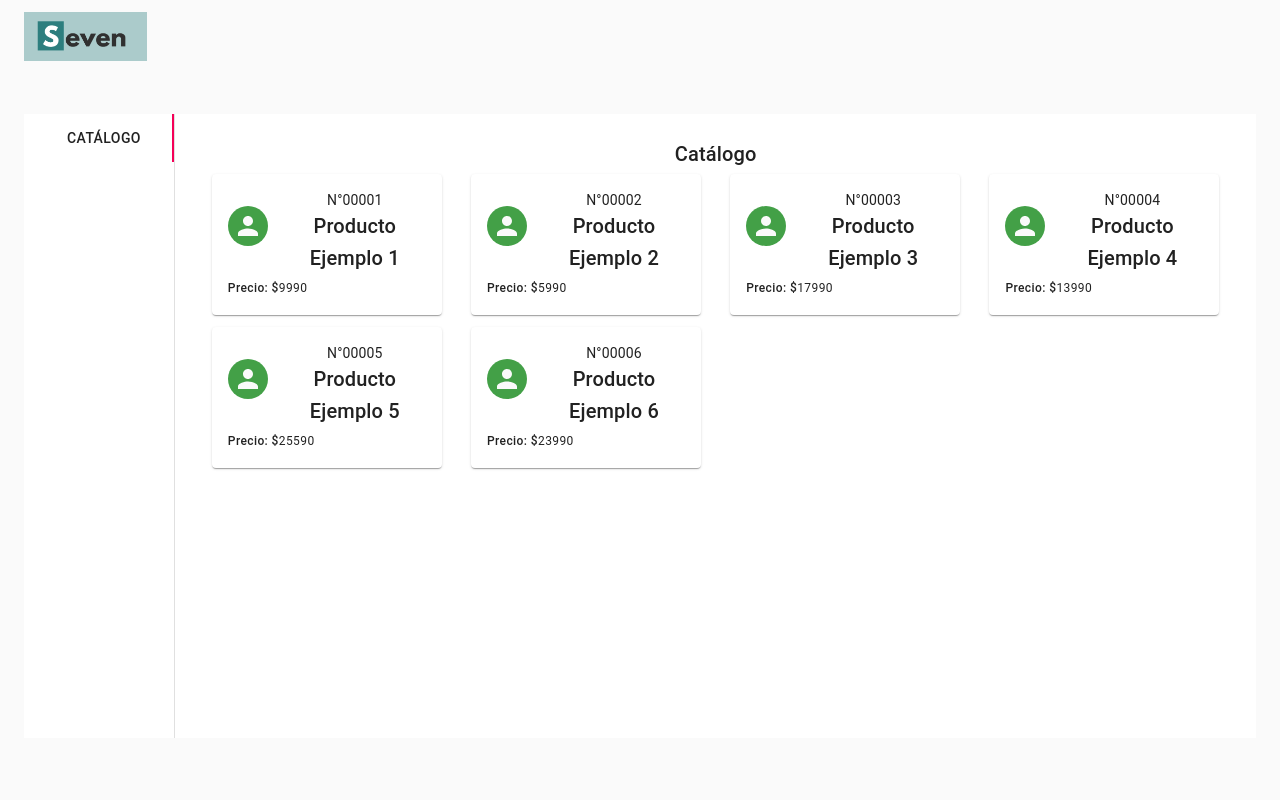
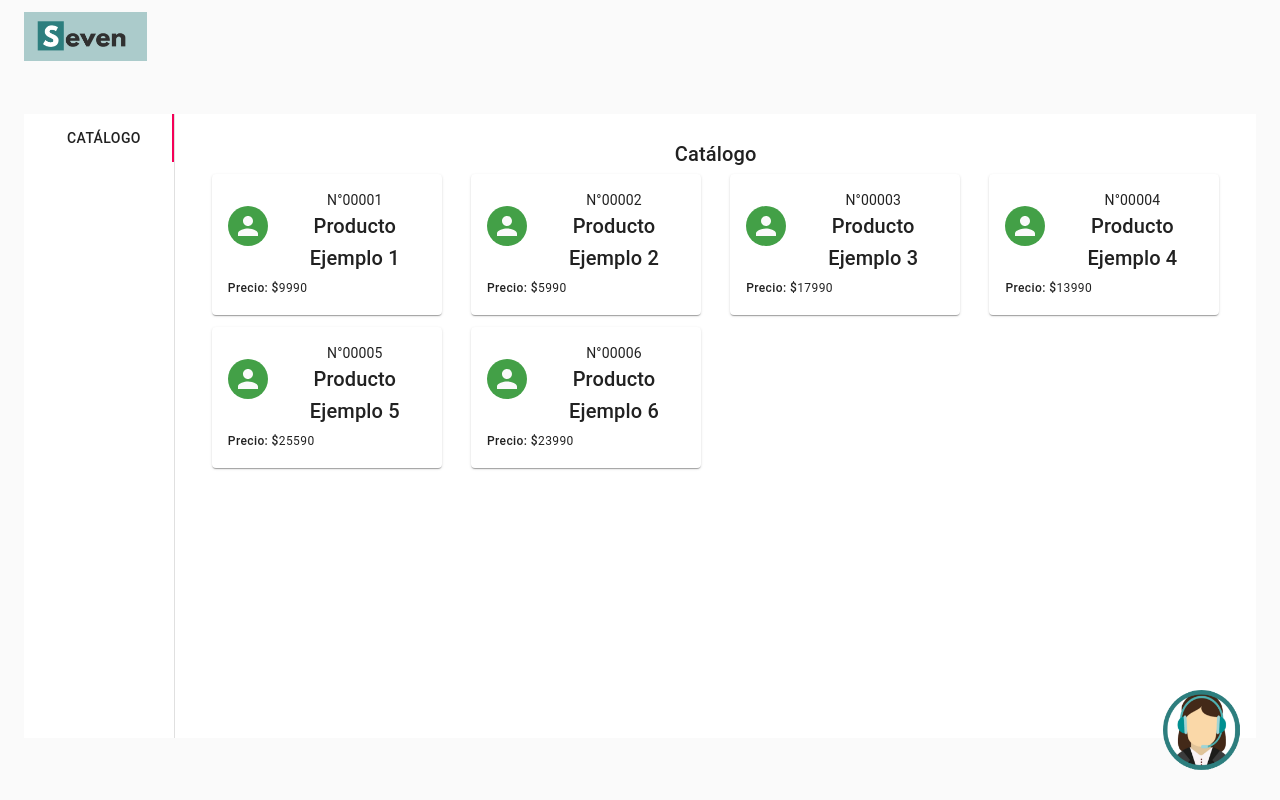
Before and after one commit to Desarrollo-de-software-seven/Front, a React (Create React App) app: page /view-catalog in a window 1280 px wide. Built offline with nearby package versions, Linux system fonts and the light colour scheme.

Commit message:
Botón de asistente virtual

```diff
--- a/src/App.css
+++ b/src/App.css
@@ -4,8 +4,17 @@
 
 .App-logo {
   height: 40vmin;
-  pointer-events: none;
 }
+
+
+.App-call {
+  position: fixed;
+  bottom: 0;
+  right: 0;
+  margin-bottom: 30px;
+  margin-right: 40px;
+}
+
 
 /* @media (prefers-reduced-motion: no-preference) {
   .App-logo {
--- a/src/components/catalog.js
+++ b/src/components/catalog.js
@@ -20,6 +20,7 @@ import ProductCard from './card';
 
 import { catalogProducts } from './sample_json';
 import logo from '../logo-seven.png';
+import call from '../call-assistant.png';
 
 const useStyles = makeStyles((theme) => ({
 
@@ -287,6 +288,10 @@ const ProductsList = (props) => {
 
       </div>
 
+      <a href='/'>
+        <img src={call} className="App-call" alt="call" style={{ height: '10%', width: '6%' }}/>
+      </a>
+
     </React.Fragment>
   );
 };
```
Also changed, not shown: src/call-assistant.png (added), 1 other file (tests, documents, lock files or other folders).
